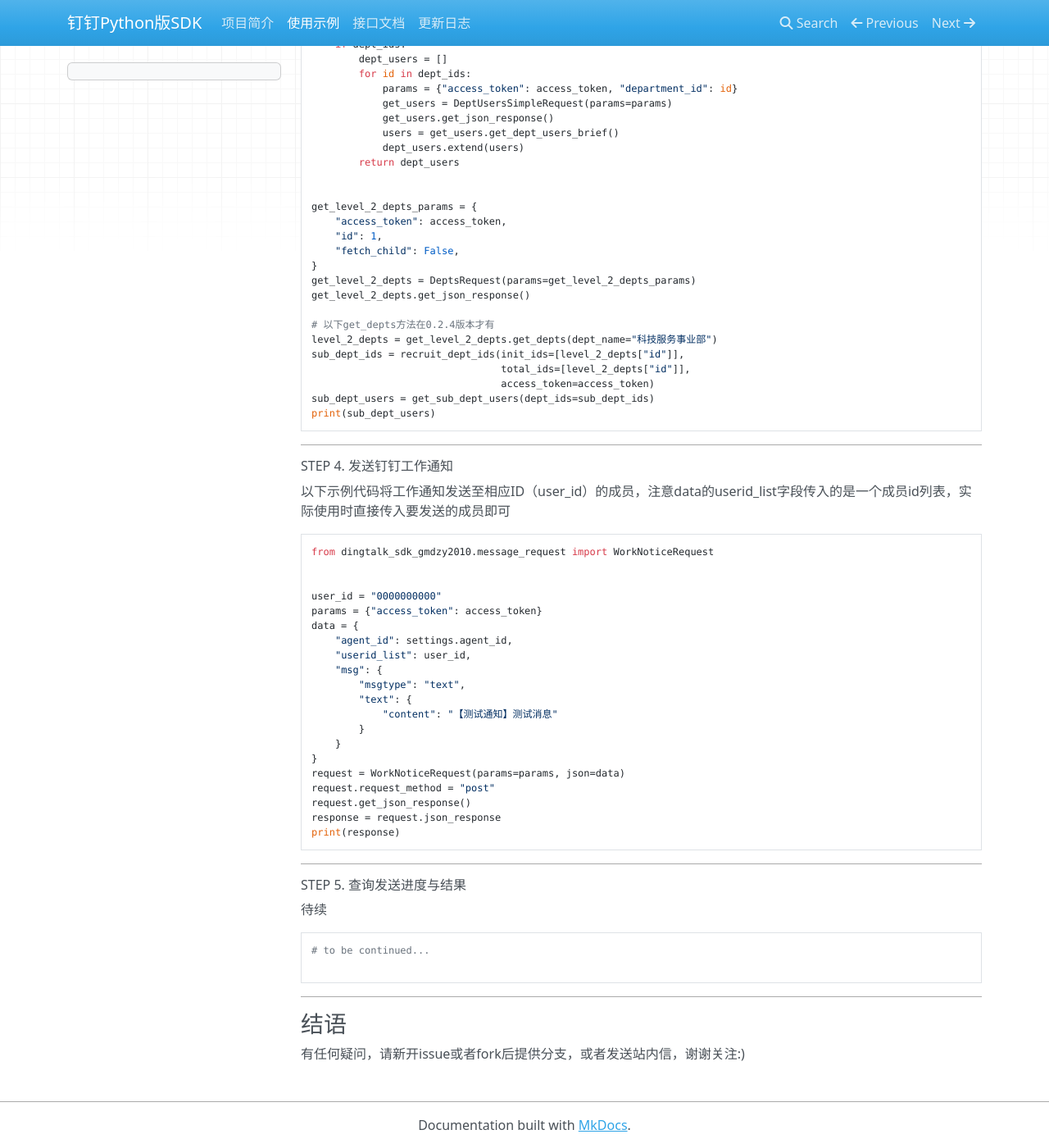
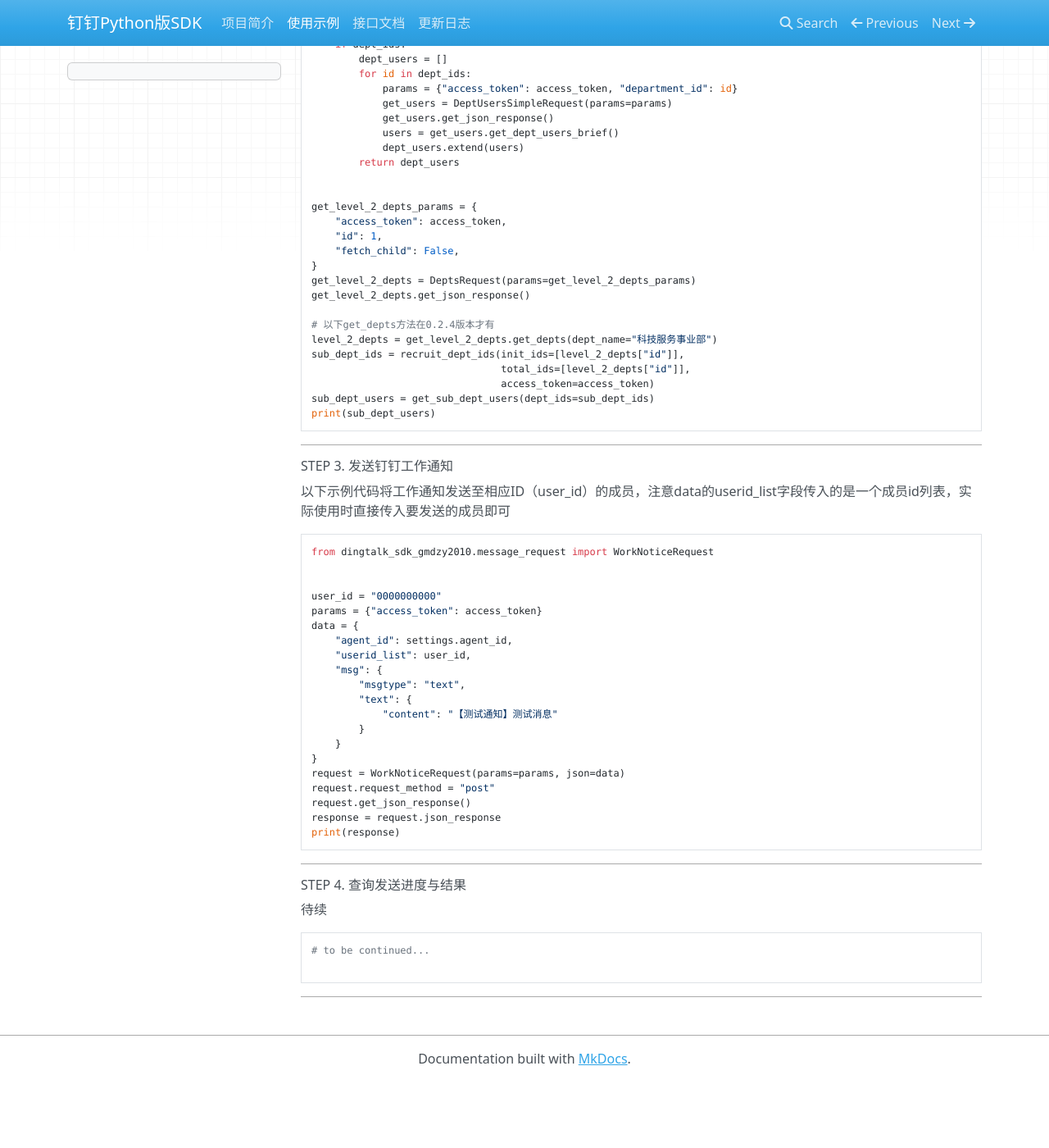
Before and after one commit to gmdzy2010/dingtalk_sdk_gmdzy2010, an MkDocs documentation site: the page built from docs/demo.md, in a window 1280 px wide and 1400 px high, scrolled down 952 px. Shown: the whole window at 82% size. Built offline with MkDocs 1.6.1, drawn with Linux system fonts in a browser that asks for light colours; nearby versions of some CDN libraries; after the commit the page ends 2271 px from its top, so only the background shows below that.

````diff
--- a/docs/demo.md
+++ b/docs/demo.md
@@ -76,7 +76,7 @@
 ```
 -------------------------------------------------------------------------------
 
-###### STEP 4. 发送钉钉工作通知
+###### STEP 3. 发送钉钉工作通知
 
 以下示例代码将工作通知发送至相应ID（user_id）的成员，注意data的userid_list字段传入的是一个成员id列表，实际使用时直接传入要发送的成员即可
 
@@ -104,7 +104,7 @@
 ```
 -------------------------------------------------------------------------------
 
-###### STEP 5. 查询发送进度与结果
+###### STEP 4. 查询发送进度与结果
 待续
 
 ```python
@@ -113,6 +113,3 @@
 ```
 
 -------------------------------------------------------------------------------
-
-### 结语
-有任何疑问，请新开issue或者fork后提供分支，或者发送站内信，谢谢关注:)
````
Also changed, not shown: docs/index.md (+5 -1 lines).
